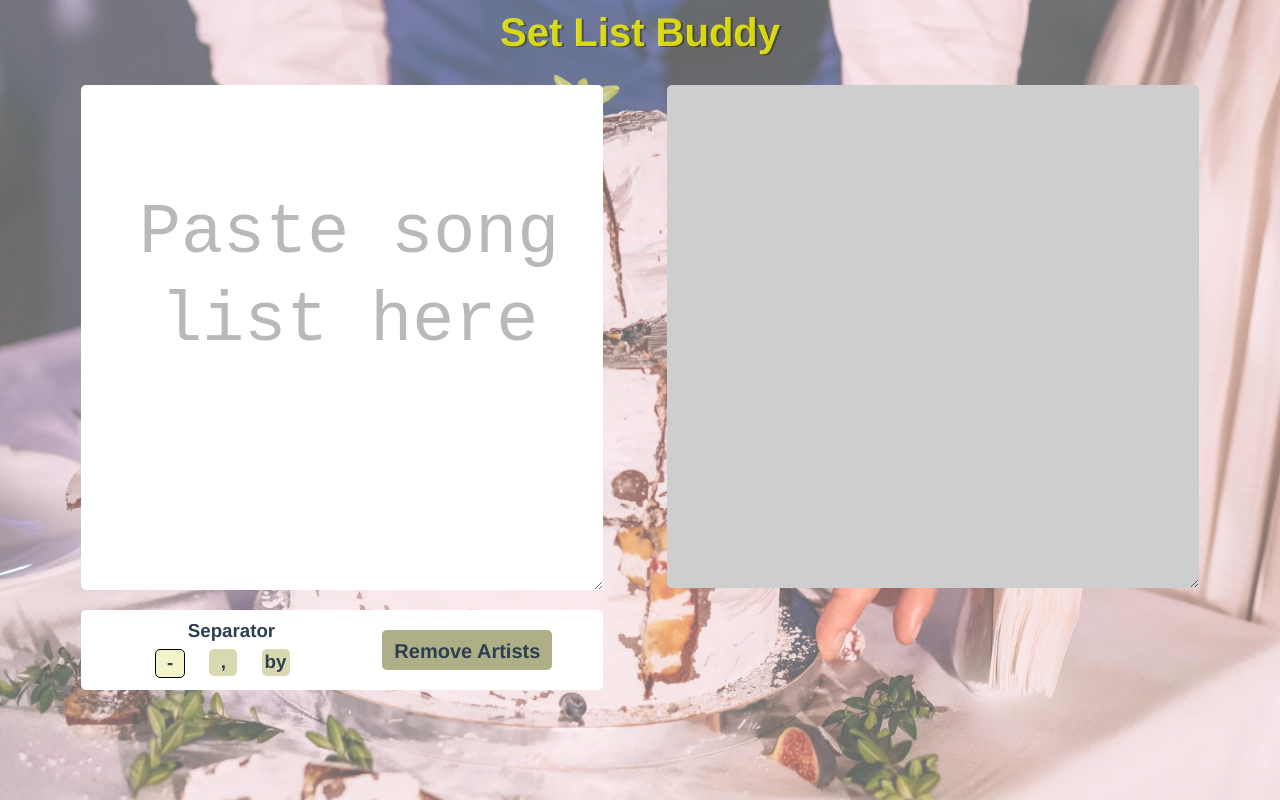
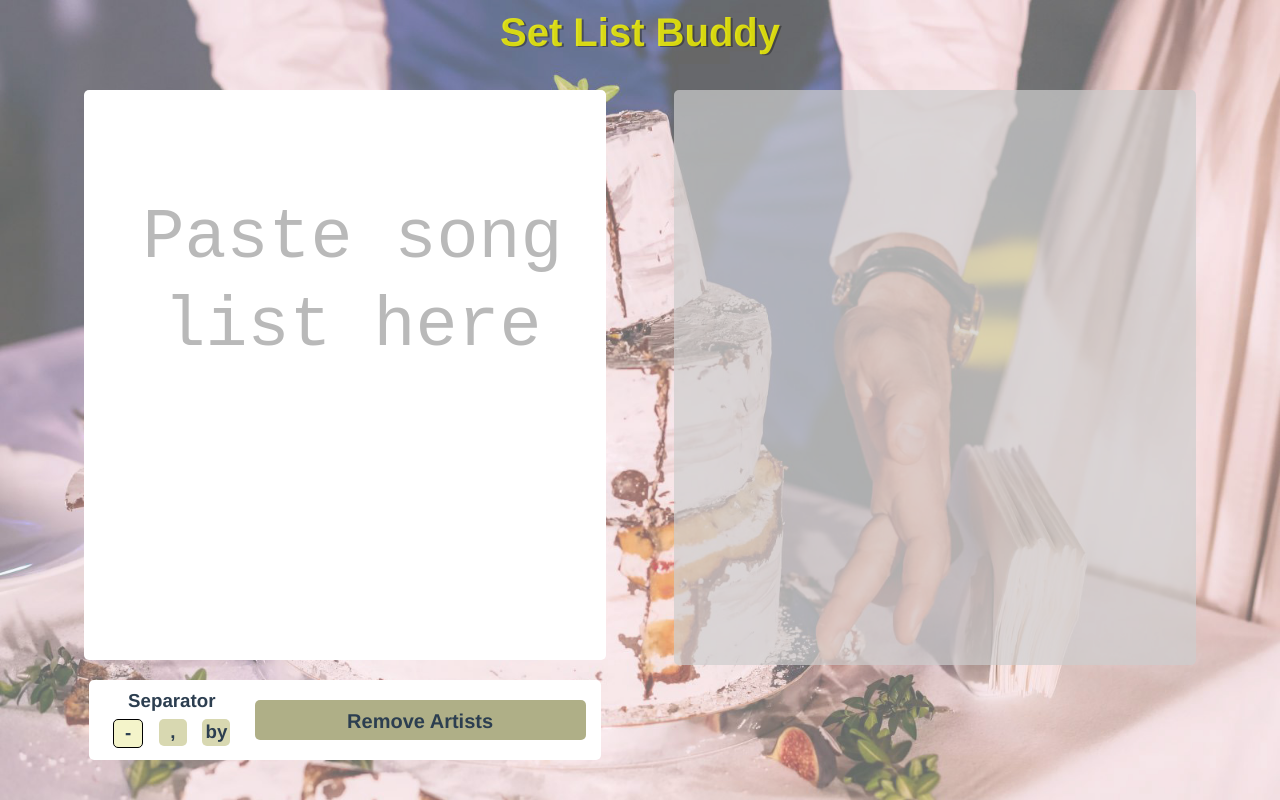
Before and after one commit to jbechak/listbuddy, a Vue app in the folder listbuddy/: page /index.html in a window 1280 px wide. Built offline with nearby package versions, Linux system fonts and the light colour scheme.

Commit message:
fixed up look, added c#m check

```diff
--- a/listbuddy/src/components/BuddyHome.vue
+++ b/listbuddy/src/components/BuddyHome.vue
@@ -1,9 +1,9 @@
 <template>
   <div>
     <body>
-    <div id="header">
-      <h1>Set List Buddy</h1>
-    </div>
+      <div id="header">
+        <h1>Set List Buddy</h1>
+      </div>
       <div id="main">
         <div class="leftSide">
           <textarea name="rawList"
@@ -39,8 +39,6 @@
       </div>
     </body>
   </div>
-
-
 </template>
 
 <script>
@@ -127,12 +125,13 @@ export default {
           if (song.substring(song.indexOf('(') + 1, song.length).includes(k)) {
             key = k;
             const keyIndex = song.lastIndexOf(k);
-            console.log(song.substring(keyIndex, keyIndex + 1));
             if (song.length > keyIndex + 1) {
               state.suffixes.forEach(suffix => {
-                console.log(song.substring(keyIndex + 1, keyIndex + 2));
                 if (song.substring(keyIndex + 1, keyIndex + 2) == suffix) {
                   key += suffix;
+                    if (suffix != 'm' && song.substring(keyIndex + 2, keyIndex + 3) == 'm') {
+                      key += 'm';
+                    }
                 }
               });
             }
@@ -173,8 +172,10 @@ body {
 
 #header {
   color: rgba(255, 255, 0, 0.786);
-  margin-bottom: 30px;
+  /* margin-bottom: 30px; */
   text-shadow: 2px 1px #19191970;
+  height: 10vh;
+  min-height: 50px;
 }
 
 h1 {
@@ -201,6 +202,9 @@ h1 {
   padding: 5px;
   border: none;
   width: 40vw;
+  height: 70vh;
+  min-height: 250px;
+  resize: none;
 }
 
 .leftSide textarea::placeholder {
@@ -217,7 +221,7 @@ h1 {
   line-height: 1.25;
   text-align: left;
   padding-top: 10px;
-  padding-left: 15px;
+  /* padding-left: 15px; */
   color: rgb(0, 0, 0);
   font-family: Arial;
 }
@@ -236,7 +240,7 @@ h1 {
   margin-top: 20px;
   display: flex;
   justify-content: space-evenly;
-  width: 100%;
+  width: 40vw;
   height: 80px;
   background-color: white;
   border-radius: 5px;
@@ -247,6 +251,7 @@ h1 {
   flex-direction: column;
   margin-top: 0px;
   width: 50%;
+  flex: 1 1 0;
 }
 
 .sep-text {
@@ -259,9 +264,9 @@ h1 {
   display: flex;
   justify-content: space-evenly;
   margin-top: 0px;
-  padding-left: 30px;
-  padding-right: 20px;
-  width: 70%;
+  padding-left: 5%;
+  padding-right: 10%;
+  width: 90%;
 }
 
 .btn {
@@ -276,16 +281,17 @@ h1 {
 
 #execute {
   padding-top: 10px;
-  width: 170px;
+  padding-bottom: 10px;
   background-color: rgba(142, 142, 85, 0.707);
   border: none;
   font-size: 20px;
-  margin-right: 30px;
-
+  margin-right: 3%;
+  flex: 2 1 0;
 }
 
 .gray {
   background-color: rgb(206, 206, 206);
+  opacity: 70%;
 }
 .white {
   background-color: rgb(255, 255, 255);
@@ -297,9 +303,10 @@ h1 {
   opacity: 70%;
  }
 
- @media only screen and (max-width: 599px) {
+ @media only screen and (max-width: 620px) {
   #main {flex-direction: column;}
   .textbox {width: 80vw;}
+  .controls {width: 80vw;}
   .rightSide {margin-top: 20px;}
  }
 
```
